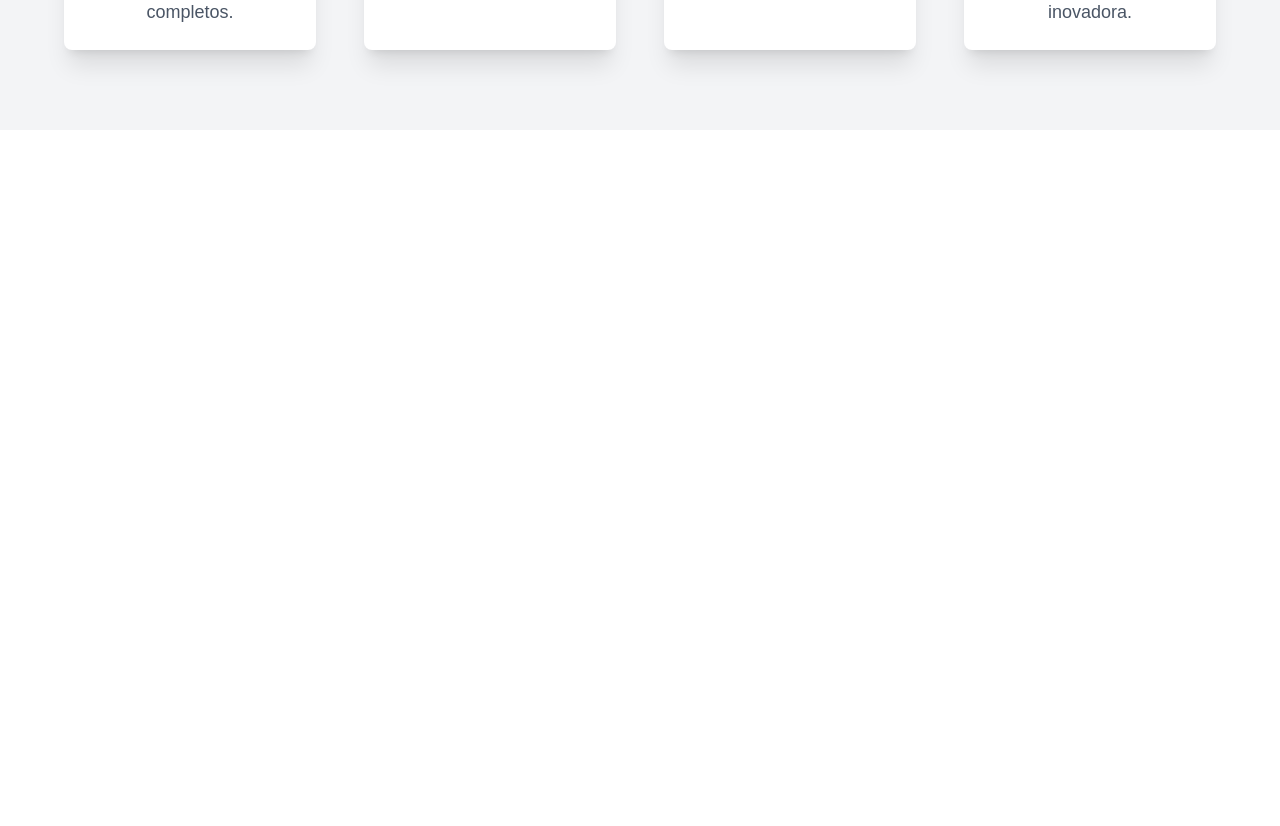
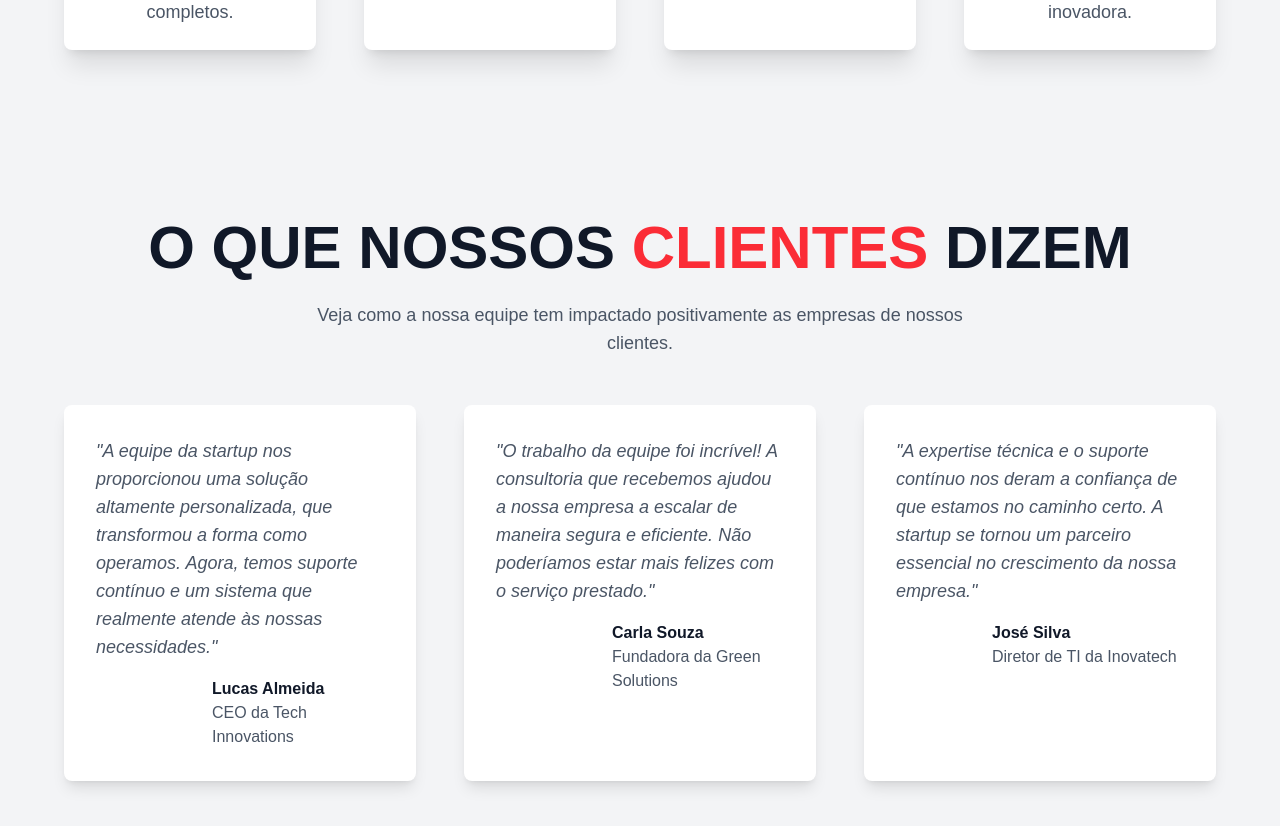
Before and after one commit to edudesenvolvedor/bitcriativo, a Next.js app: page / in a window 1280 px wide. Shown: the part 2580-3406 px from the top of the page. Before the commit the page ends 2710 px from the top, so only its background shows below. Built offline with nearby package versions, Linux system fonts and the light colour scheme.

Commit message:
create section testimonials

```diff
--- a/src/app/page.tsx
+++ b/src/app/page.tsx
@@ -4,6 +4,7 @@ import {Hero} from "@/components/Sections/Hero";
 import {About} from "@/components/Sections/About";
 import {Features} from "@/components/Sections/Features";
 import {Services} from "@/components/Sections/Services";
+import {Testimonials} from "@/components/Sections/Testimonials";
 
 export default function Home() {
   return (
@@ -20,6 +21,7 @@ export default function Home() {
         <About/>
         <Features/>
         <Services/>
+        <Testimonials/>
     </>
   );
 }
--- /dev/null
+++ b/src/components/Sections/Testimonials.tsx
@@ -0,0 +1,65 @@
+import React from "react";
+
+const testimonials = [
+    {
+        name: "Lucas Almeida",
+        position: "CEO da Tech Innovations",
+        text: "A equipe da startup nos proporcionou uma solução altamente personalizada, que transformou a forma como operamos. Agora, temos suporte contínuo e um sistema que realmente atende às nossas necessidades.",
+        rating: 5,
+    },
+    {
+        name: "Carla Souza",
+        position: "Fundadora da Green Solutions",
+        text: "O trabalho da equipe foi incrível! A consultoria que recebemos ajudou a nossa empresa a escalar de maneira segura e eficiente. Não poderíamos estar mais felizes com o serviço prestado.",
+        rating: 5,
+    },
+    {
+        name: "José Silva",
+        position: "Diretor de TI da Inovatech",
+        text: "A expertise técnica e o suporte contínuo nos deram a confiança de que estamos no caminho certo. A startup se tornou um parceiro essencial no crescimento da nossa empresa.",
+        rating: 4,
+    },
+];
+
+const Testimonials = () => {
+    return (
+        <section className="bg-gray-100 py-20 px-8">
+            <div className="max-w-6xl mx-auto text-center">
+                {/* Título */}
+                <h2 className="text-5xl md:text-6xl font-bold uppercase text-gray-900 leading-tight">
+                    O que nossos <span className="text-red-500">clientes</span> dizem
+                </h2>
+                <p className="text-lg text-gray-600 mt-4 max-w-2xl mx-auto">
+                    Veja como a nossa equipe tem impactado positivamente as empresas de nossos clientes.
+                </p>
+
+                {/* Grid de Depoimentos */}
+                <div className="grid md:grid-cols-2 lg:grid-cols-3 gap-12 mt-12">
+                    {testimonials.map((testimonial, index) => (
+                        <div key={index} className="p-8 bg-white shadow-lg rounded-lg text-left">
+                            <p className="text-lg text-gray-600 italic">"{testimonial.text}"</p>
+                            <div className="mt-4 flex items-center">
+                                <div className="flex text-yellow-500">
+                                    {[...Array(testimonial.rating)].map((_, i) => (
+                                        <span key={i} className="w-5 h-5" />
+                                    ))}
+                                </div>
+                                <div className="ml-4">
+                                    <p className="font-semibold text-gray-900">{testimonial.name}</p>
+                                    <p className="text-gray-600">{testimonial.position}</p>
+                                </div>
+                            </div>
+                        </div>
+                    ))}
+                </div>
+            </div>
+
+            {/* Tipografia Suíça no Fundo */}
+            <div className="absolute top-10 left-10 text-gray-300 text-8xl font-bold uppercase opacity-10 select-none">
+                Testemunhos
+            </div>
+        </section>
+    );
+};
+
+export {Testimonials};
```
